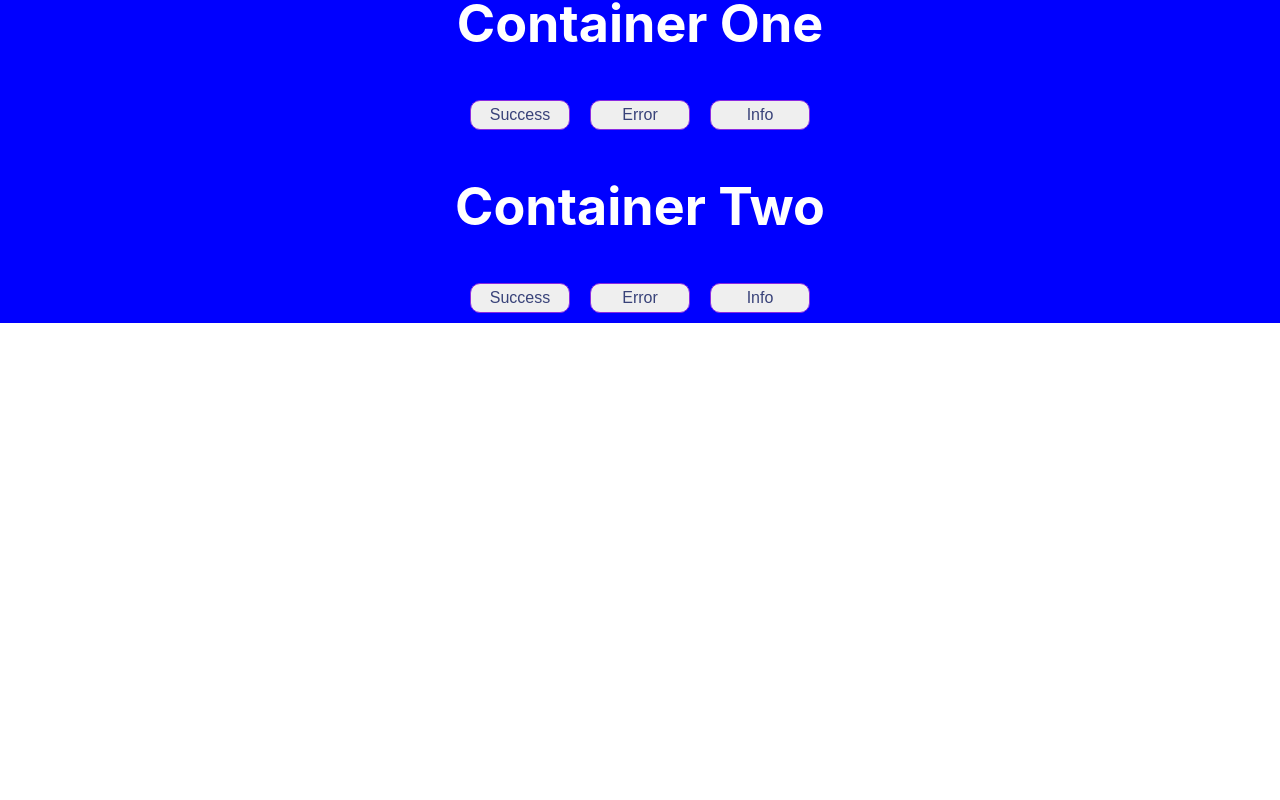
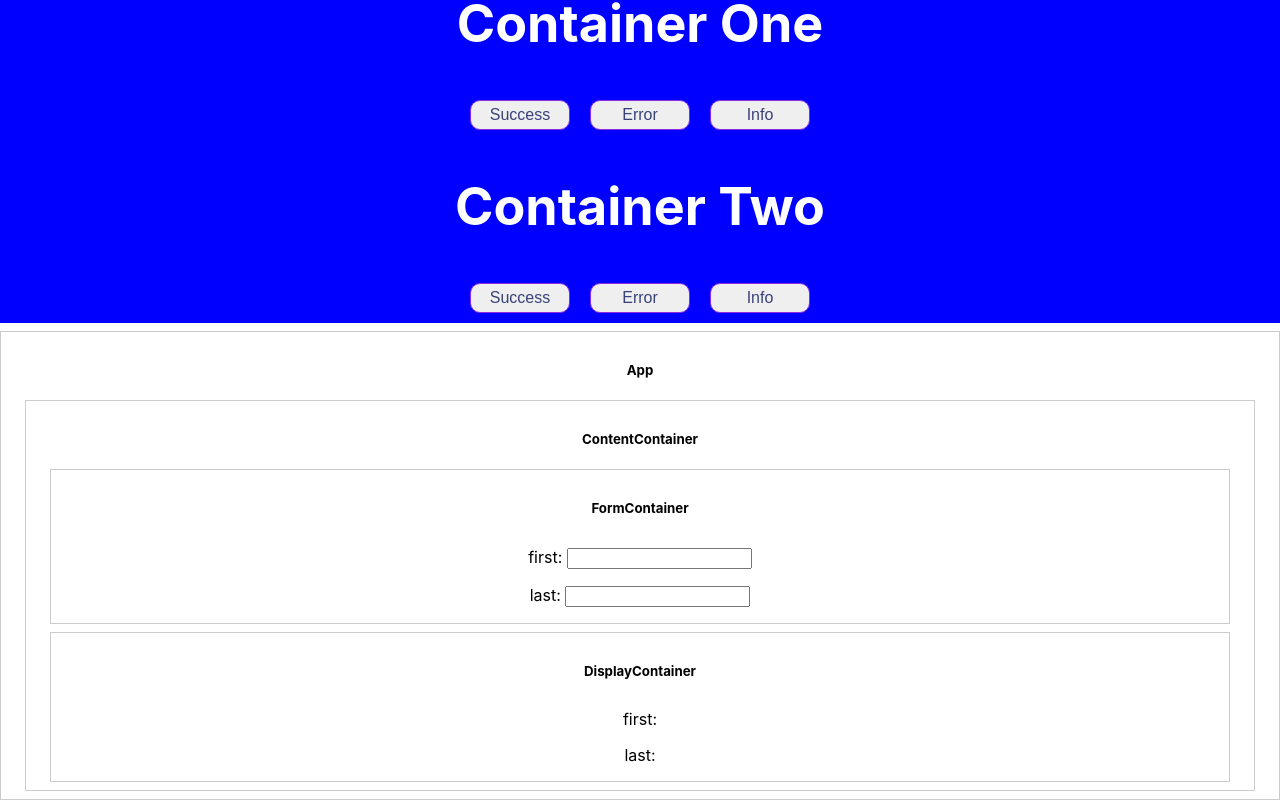
Before and after one commit to asif-simform/react-18, a React (Create React App) app: page / in a window 1280 px wide. Shown: the part 339-1139 px from the top of the page. Before the commit the page ends 800 px from the top, so only its background shows below. Built offline with nearby package versions, Linux system fonts and the light colour scheme.

Commit message:
Added generic fast context API with react-18

```diff
--- a/src/App.js
+++ b/src/App.js
@@ -3,6 +3,7 @@ import { AppContext } from "./context/Provider";
 // import Actions from "./components/Actions";
 // import Counter from "./components/Counter";
 import Toast from "./components/Toast";
+import NewApp from './containers/NewApp';
 // import TodoList from "./containers/TodoList";
 import isMobileDeviceDetect from "./utils/deviceDetect";
 import { fullDate } from "./utils/dateFormat";
@@ -38,6 +39,7 @@ function App() {
           {/* <Suspense fallback={<div>Loading...</div>}>
             <Greed />
           </Suspense> */}
+          <NewApp />
         </div>
         <Suspense>
           <ToastContainer />
--- /dev/null
+++ b/src/containers/NewApp.js
@@ -0,0 +1,71 @@
+import createFastContext from "../hooks/createFastContext";
+
+const { Provider, useStore } = createFastContext({
+  first: "",
+  last: "",
+});
+
+const TextInput = ({ value }) => {
+  const [fieldValue, setStore] = useStore((store) => store[value]);
+  return (
+    <div className="field">
+      {value}:{" "}
+      <input
+        value={fieldValue}
+        onChange={(e) => setStore({ [value]: e.target.value })}
+      />
+    </div>
+  );
+};
+
+const Display = ({ value }) => {
+  const [fieldValue] = useStore((store) => store[value]);
+  return (
+    <div className="value">
+      {value}: {fieldValue}
+    </div>
+  );
+};
+
+const FormContainer = () => {
+  return (
+    <div className="container">
+      <h5>FormContainer</h5>
+      <TextInput value="first" />
+      <TextInput value="last" />
+    </div>
+  );
+};
+
+const DisplayContainer = () => {
+  return (
+    <div className="container">
+      <h5>DisplayContainer</h5>
+      <Display value="first" />
+      <Display value="last" />
+    </div>
+  );
+};
+
+const ContentContainer = () => {
+  return (
+    <div className="container">
+      <h5>ContentContainer</h5>
+      <FormContainer />
+      <DisplayContainer />
+    </div>
+  );
+};
+
+function NewApp() {
+  return (
+    <Provider>
+      <div className="container">
+        <h5>App</h5>
+        <ContentContainer />
+      </div>
+    </Provider>
+  );
+}
+
+export default NewApp;
--- /dev/null
+++ b/src/hooks/createFastContext.js
@@ -0,0 +1,61 @@
+import React, {
+  useRef,
+  createContext,
+  useContext,
+  useCallback,
+  useSyncExternalStore,
+} from "react";
+
+export default function createFastContext(initialState) {
+  function useStoreData() {
+    const store = useRef(initialState);
+
+    const get = useCallback(() => store.current, []);
+
+    const subscribers = useRef(new Set());
+
+    const set = useCallback((value) => {
+      store.current = { ...store.current, ...value };
+      subscribers.current.forEach((callback) => callback());
+    }, []);
+
+    const subscribe = useCallback((callback) => {
+      subscribers.current.add(callback);
+      return () => subscribers.current.delete(callback);
+    }, []);
+
+    return {
+      get,
+      set,
+      subscribe,
+    };
+  }
+
+  const StoreContext = createContext(null);
+
+  function Provider({ children }) {
+    return (
+      <StoreContext.Provider value={useStoreData()}>
+        {children}
+      </StoreContext.Provider>
+    );
+  }
+
+  function useStore(selector) {
+    const store = useContext(StoreContext);
+    if (!store) {
+      throw new Error("Store not found");
+    }
+
+    const state = useSyncExternalStore(store.subscribe, () =>
+      selector(store.get())
+    );
+
+    return [state, store.set];
+  }
+
+  return {
+    Provider,
+    useStore,
+  };
+}
--- a/src/index.css
+++ b/src/index.css
@@ -11,3 +11,13 @@ code {
   font-family: source-code-pro, Menlo, Monaco, Consolas, 'Courier New',
     monospace;
 }
+
+.container {
+  margin-top: 0.5rem;
+  padding: 0.5rem 1.5rem;
+  border: 1px solid #ccc;
+}
+
+.field, .value {
+  padding: 0.5rem;
+}
```
